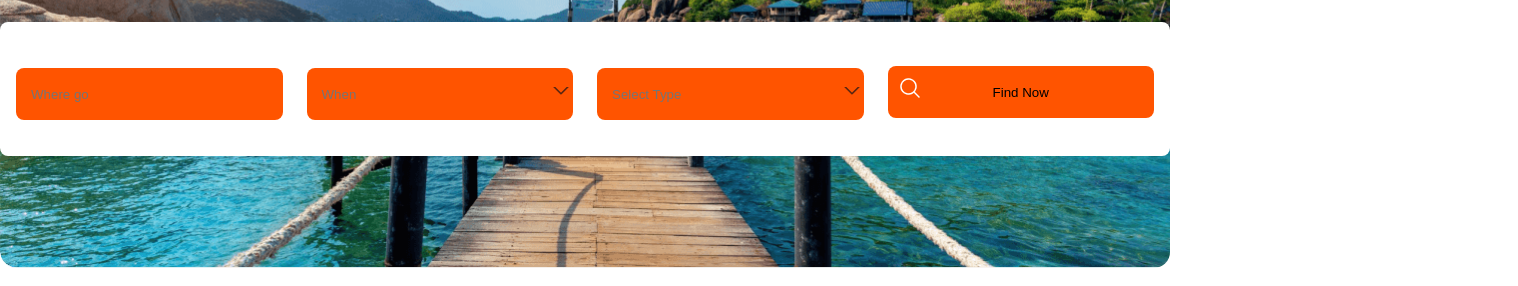
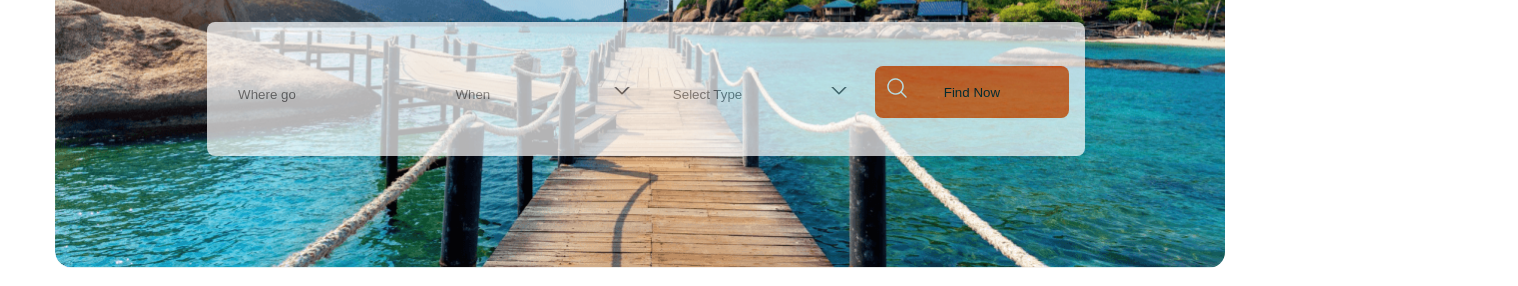
Before and after one commit to AtiqurRahmanAtik/programming-hero-assignment-2, a plain HTML site: page index.html in a window 1280 px wide. Shown: the part 363-649 px from the top of the page, 1518 px wide, since content can reach past the window. Drawn offline with nearby package versions, Linux system fonts and the light colour scheme.

Commit message:
coplete our explore your travel section

```diff
--- a/index.html
+++ b/index.html
@@ -54,12 +54,19 @@
               Dolor sit amet consectetur. Nullam ultricies dolor adipiscing. In et odio enim ac quis sapien urna eu phasellus.
           </p>
       </div>
+
+
+      <div class="form_main">
         <form class="banner_form">
             <input type="text" name="text" placeholder="Where go">
             <input type="text" name="text" placeholder="When" class="when">
             <input type="text" name="" placeholder="Select Type" class="select">
             <input type="button" value="Find Now" class="btn_form">
         </form>
+
+
+      </div>
+
 
         </div>
 
--- a/styles/style.css
+++ b/styles/style.css
@@ -60,6 +60,7 @@ background-repeat: no-repeat;
 background-size: cover;
 object-fit: cover;
 margin-bottom: 0px;
+margin: 0 auto;
 
 }
 .banner_child{
@@ -84,31 +85,49 @@ line-height: 26px;
 width: 556px;
 }
 
+
+.form_main{
+
+    opacity: 1;
+    width: 75%;
+    position: relative;
+    top: 30%;
+    left: 13%;
+}
 .banner_form{
-    display: inline-flex;
+    display: flex;
 padding: 16px;
 align-items: flex-start;
 justify-content: center;
 gap: 24px;
 border-radius: 8px;
-background: #FFFFFF;
-/* opacity: 0.5; */
-width: 100%;
-   position: relative;
-   top: 30%;
+
+
+background-color:white;
+opacity: .7;
+
+}
+.banner_form input{
+
+  background-color: white;
 
 }
 
-.btn_form{
+
+
+
+.banner_form .btn_form{
     background-color: #FF5400;
+
+
 }
-input[type="text"]{
-    background-color: #FF5400;
-}
+
 .when::placeholder{
     background-image: url('../image/selection.png');
     background-repeat: no-repeat;
     background-position: bottom right;
+
+
 }
 .select::placeholder{
     background-image: url('../image/selection.png');
@@ -322,13 +341,19 @@ border: none;
 }
 input[type="text"]{
     margin-top: 30px;
+
+}
+input:focus{
+   outline: none;
 }
 
 input[type="text"]::placeholder{
     padding-left: 15px;
+
 }
 input[type="email"]::placeholder{
     padding-left: 15px;
+
 }
 .news_btn{
     width: 393px;
```
Lines whose indentation alone changed are shown as unchanged.
